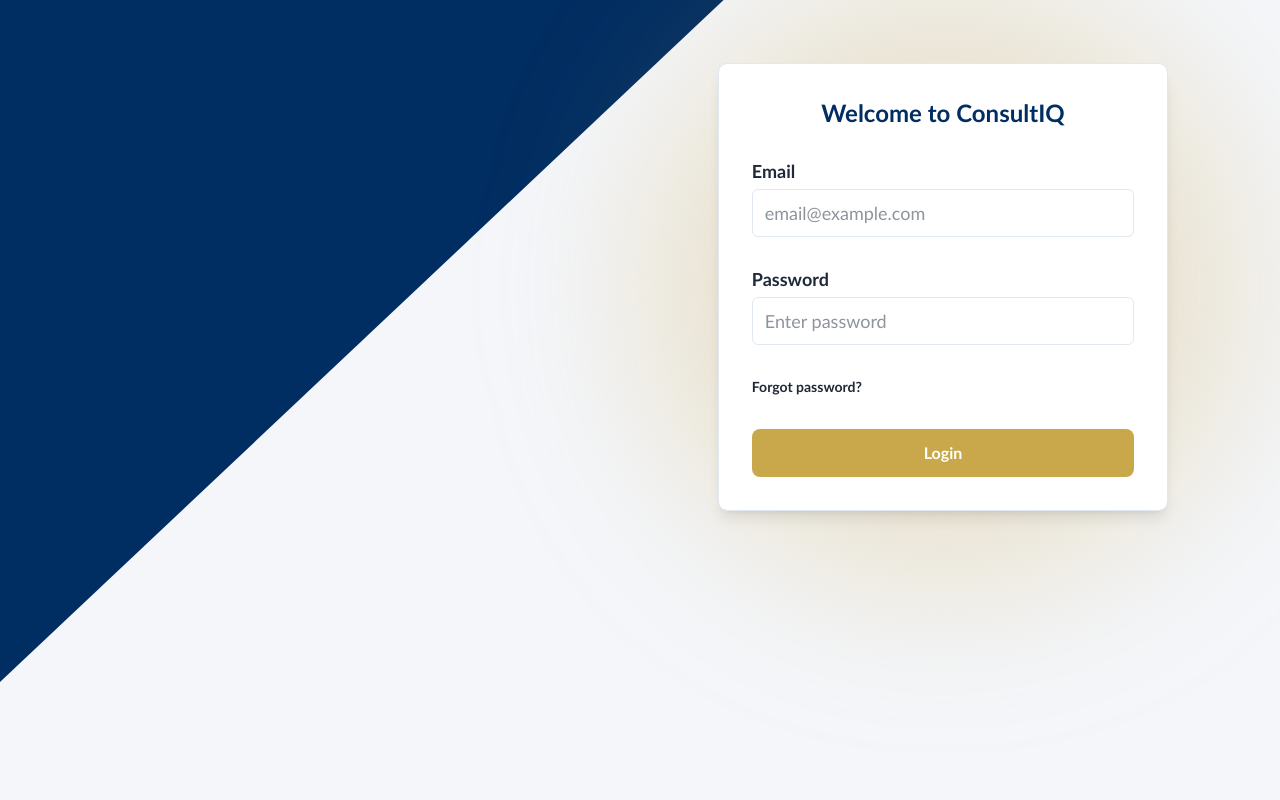
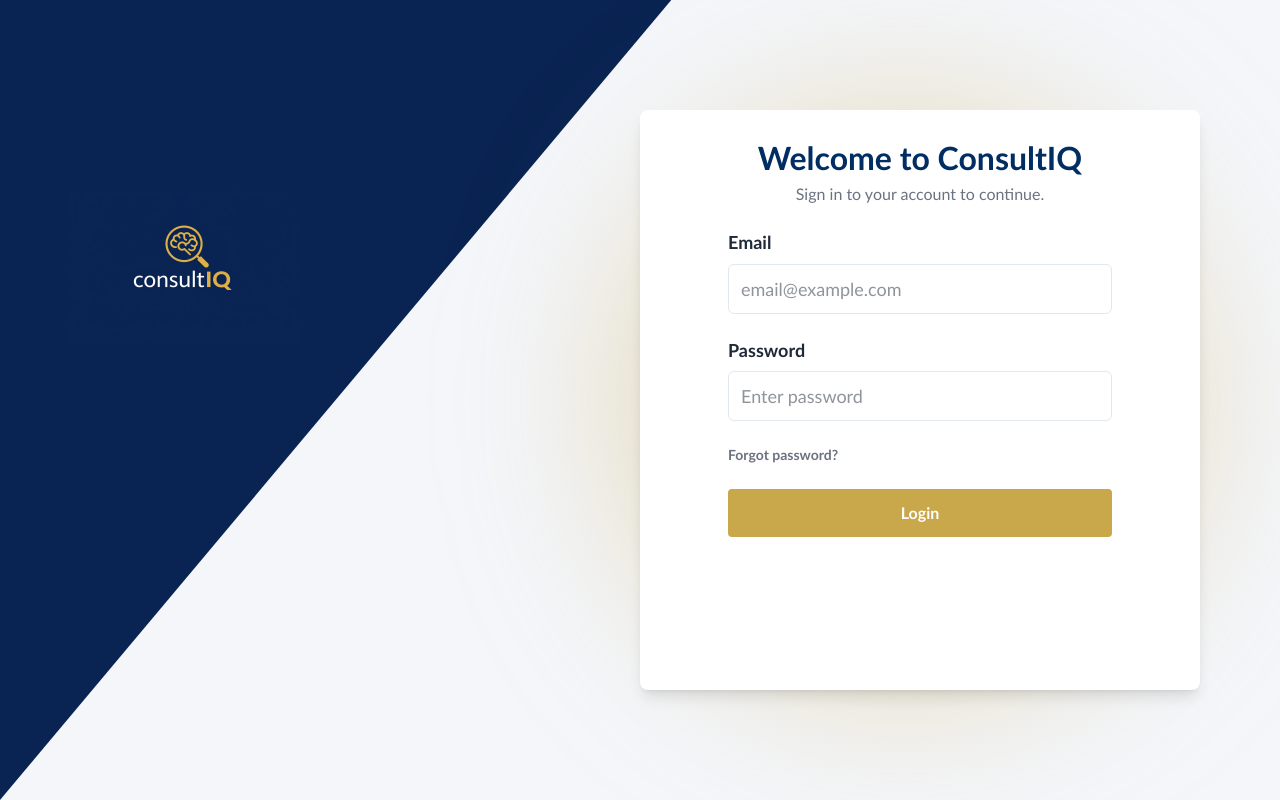
Before and after one commit to COS301-SE-2026/ConsultIQ, a React (Vite) app in the folder frontend/: page /login in a window 1280 px wide. Built offline with nearby package versions, Linux system fonts and the light colour scheme; no server answers.

Commit message:
changed layout so it's centred and is consistent with set password page

```diff
--- a/frontend/src/features/authentication/components/login-card.tsx
+++ b/frontend/src/features/authentication/components/login-card.tsx
@@ -16,24 +16,18 @@ function validate(email: string, password: string): string | null {
 }
 
 // ---------------------------------------------------------------------------
-// Friendly error messages for known HTTP status codes
+// Friendly error messages
 // ---------------------------------------------------------------------------
 function friendlyError(err: unknown): string {
   if (err instanceof ApiError) {
     switch (err.status) {
-      case 401:
-        return 'Incorrect email or password.';
-      case 403:
-        return 'Your account is not yet activated. Check your inbox.';
-      case 429:
-        return 'Too many login attempts. Please wait a minute and try again.';
-      case 500:
-        return 'Something went wrong on our end. Please try again shortly.';
-      default:
-        return err.message;
+      case 401: return 'Incorrect email or password.';
+      case 403: return 'Your account is not yet activated. Check your inbox.';
+      case 429: return 'Too many login attempts. Please wait a minute and try again.';
+      case 500: return 'Something went wrong on our end. Please try again shortly.';
+      default:  return err.message;
     }
   }
-  // Network failure / fetch threw
   return 'Unable to reach the server. Check your connection.';
 }
 
@@ -44,22 +38,25 @@ export const LoginCard: React.FC = () => {
   const { login } = useAuth();
   const navigate = useNavigate();
 
-  const [email, setEmail] = useState('');
+  const [email, setEmail]       = useState('');
   const [password, setPassword] = useState('');
-  const [loading, setLoading] = useState(false);
+  const [loading, setLoading]   = useState(false);
+  const [errors, setErrors]     = useState<{ email?: string; password?: string }>({});
 
   const handleSubmit = async () => {
-    // Client-side validation before hitting the API
-    const validationError = validate(email, password);
-    if (validationError) {
-      toast.error(validationError);
-      return;
-    }
+    // Client-side validation
+    const newErrors: { email?: string; password?: string } = {};
+    if (!email)   newErrors.email    = 'Email is required.';
+    else if (!/^[\w.-]+@([a-zA-Z0-9-]+\.)+[a-zA-Z]{2,}$/.test(email))
+                  newErrors.email    = 'Invalid email format.';
+    if (!password) newErrors.password = 'Password is required.';
+
+    setErrors(newErrors);
+    if (Object.keys(newErrors).length > 0) return;
 
     setLoading(true);
     try {
       const targetRoute = await login({ email, password });
-
       toast.success('Login successful');
       navigate(targetRoute || '/dashboard');
     } catch (err) {
@@ -69,34 +66,44 @@ export const LoginCard: React.FC = () => {
     }
   };
 
-  // Allow submitting with the Enter key from either field
   const handleKeyDown = (e: React.KeyboardEvent) => {
     if (e.key === 'Enter') void handleSubmit();
   };
 
   return (
-    <div className="relative" style={{ overflow: 'visible' }}>
-      {/* Gold ambient glow */}
-      <div
-        className="absolute pointer-events-none bg-[#C9A84C]/25 blur-[80px] rounded-full"
-        style={{ inset: '-80px' }}
-      />
-
-      {/* Card */}
-      <div
-        className="relative w-[448px] bg-white rounded-lg shadow-lg outline outline-[0.80px] outline-offset-[-0.80px] outline-[#E2E8F0] flex flex-col items-stretch gap-8"
-        style={{ padding: '32.8px' }}
+    <form
+      onSubmit={(e) => { e.preventDefault(); void handleSubmit(); }}
+      className="flex flex-col w-[560px] min-h-[580px] bg-white rounded-lg shadow-[0_10px_15px_-3px_rgba(0,0,0,0.1),0_4px_6px_-4px_rgba(0,0,0,0.1)] items-center gap-6 pt-12 pb-10"
     >
-        {/* Title */}
-        <div className="text-center text-[#002D62] text-2xl font-bold font-['Calibri'] leading-8">
-          Welcome to ConsultIQ
+      {/* Logo   */}
+      <div className="flex justify-center mb-8">
+        <div className="w-[115px]" />
       </div>
 
+      {/* Header */}
+      <div className="mb-8 w-full text-center">
+        <h1
+          className="font-bold mb-3"
+          style={{ color: "var(--color-primary)" }}
+        >
+          Welcome to ConsultIQ
+        </h1>
+        <p
+          className="text-base"
+          style={{ color: "var(--color-text-secondary)" }}
+        >
+          Sign in to your account to continue.
+        </p>
+      </div>
+
+      {/* Form Fields */}
+      <div className="flex flex-col gap-6">
         {/* Email */}
         <div className="flex flex-col gap-2">
           <label
             htmlFor="email"
-            className="text-[#6B7280] text-sm font-bold font-['Calibri'] leading-5"
+            className="text-sm font-bold"
+            style={{ color: "var(--color-text-primary)" }}
           >
             Email
           </label>
@@ -108,15 +115,21 @@ export const LoginCard: React.FC = () => {
             onChange={(e) => setEmail(e.target.value)}
             onKeyDown={handleKeyDown}
             disabled={loading}
-            className="h-12 px-4 bg-white rounded-sm outline outline-[0.80px] outline-[#E2E8F0] text-[#6B7280] text-base font-['Calibri'] focus:outline-[#C9A84C] focus:outline-2 w-full disabled:opacity-50"
+            className={`mx-auto w-96 max-w-[520px] h-[50px] px-4 rounded border text-base outline-none transition focus:ring-2 focus:ring-blue-100 disabled:opacity-50 ${
+              errors.email ? "border-red-500" : "border-[#E2E8F0]"
+            }`}
           />
+          {errors.email && (
+            <p className="text-red-500 text-sm">{errors.email}</p>
+          )}
         </div>
 
         {/* Password */}
         <div className="flex flex-col gap-2">
           <label
             htmlFor="password"
-            className="text-[#6B7280] text-sm font-bold font-['Calibri'] leading-5"
+            className="text-sm font-bold"
+            style={{ color: "var(--color-text-primary)" }}
           >
             Password
           </label>
@@ -128,49 +141,44 @@ export const LoginCard: React.FC = () => {
             onChange={(e) => setPassword(e.target.value)}
             onKeyDown={handleKeyDown}
             disabled={loading}
-            className="h-12 px-4 bg-white rounded-sm outline outline-[0.80px] outline-[#E2E8F0] text-[#6B7280] text-base font-['Calibri'] focus:outline-[#C9A84C] focus:outline-2 w-full disabled:opacity-50"
+            className={`mx-auto w-96 max-w-[520px] h-[50px] px-4 rounded border text-base outline-none transition focus:ring-2 focus:ring-blue-100 disabled:opacity-50 ${
+              errors.password ? "border-red-500" : "border-[#E2E8F0]"
+            }`}
           />
+          {errors.password && (
+            <p className="text-red-500 text-sm">{errors.password}</p>
+          )}
         </div>
 
-        {/* Forgot Password */}
-        <div className="flex flex-col gap-2">
+        {/* Forgot password link */}
+        <div className="w-96 max-w-[520px] flex justify-start mt-1">
           <Link
             to="/forgot-password"
-            className="text-[#6B7280] text-sm font-bold font-['Calibri'] leading-5 hover:underline"
+            className="text-sm font-semibold hover:underline"
+            style={{ color: "var(--color-text-secondary)" }}
           >
             Forgot password?
           </Link>
         </div>
+      </div>
 
-        {/* Login Button */}
+      {/* Submit Button */}
       <button
-          type="button"
-          onClick={() => void handleSubmit()}
+        type="submit"
         disabled={loading}
-          className="w-full h-12 bg-[#C9A84C] hover:bg-[#b8963e] active:scale-[0.98] rounded-md text-white text-base font-bold font-['Calibri'] leading-6 transition-colors disabled:opacity-60 disabled:cursor-not-allowed disabled:active:scale-100 flex items-center justify-center gap-2"
+        className="mx-auto w-96 max-w-[520px] h-[48px] mt-10 rounded text-white font-bold text-base transition hover:brightness-110 active:scale-[0.99] disabled:opacity-60 disabled:cursor-not-allowed flex items-center justify-center gap-2"
+        style={{ backgroundColor: "var(--color-accent)" }}
       >
         {loading ? (
           <>
-              {/* Inline spinner — no extra dependency needed */}
             <svg
               className="animate-spin h-4 w-4 text-white"
               xmlns="http://www.w3.org/2000/svg"
               fill="none"
               viewBox="0 0 24 24"
             >
-                <circle
-                  className="opacity-25"
-                  cx="12"
-                  cy="12"
-                  r="10"
-                  stroke="currentColor"
-                  strokeWidth="4"
-                />
-                <path
-                  className="opacity-75"
-                  fill="currentColor"
-                  d="M4 12a8 8 0 018-8v8z"
-                />
+              <circle className="opacity-25" cx="12" cy="12" r="10" stroke="currentColor" strokeWidth="4" />
+              <path className="opacity-75" fill="currentColor" d="M4 12a8 8 0 018-8v8z" />
             </svg>
             Signing in…
           </>
@@ -178,7 +186,6 @@ export const LoginCard: React.FC = () => {
           'Login'
         )}
       </button>
-      </div>
-    </div>
+    </form>
   );
 };
--- a/frontend/src/features/authentication/pages/login-page.tsx
+++ b/frontend/src/features/authentication/pages/login-page.tsx
@@ -1,18 +1,50 @@
-import React from 'react';
-import { NavyBackground } from '../components/Navybackground';
+import consultIqLogo from "../../../assets/logos/ConsultIQ Logo Dark.png";
 import { LoginCard } from '../components/login-card';
 
-export const LoginForm: React.FC = () => {
+function LoginPage() {
   return (
-    <div className="w-[1167px] h-[682px] relative bg-[#F4F6FA]">
+    <div className="relative min-h-screen bg-[#F4F6FA]">
+      {/* Navy Polygon */}
+      <div
+        className="absolute origin-bottom-left bg-[#092352] left-0 bottom-0 h-screen w-[calc(100vh*1.38)] -rotate-[50deg]"
+      />
 
-      <NavyBackground />
+      {/* Logo */}
+      <div className="absolute left-[70px] top-1/3 -translate-y-1/2 z-10">
+        <div className="bg-[#0B255C]/30 px-10 py-8 rounded-2xl backdrop-blur-sm">
+          <img
+            src={consultIqLogo}
+            alt="ConsultIQ Logo"
+            className="w-[228px] h-[152px] object-contain"
+          />
+        </div>
+      </div>
 
+      {/* Gold Glow */}
+      <div
+        className="
+          absolute
+          left-[53%]
+          top-1/2
+          -translate-x-[10%]
+          -translate-y-1/2
+          w-[565px]
+          h-[575px]
+          rounded-full
+          blur-[90px]
+          pointer-events-none
+        "
+        style={{
+          backgroundColor: "rgba(201, 168, 76, 0.38)",
+        }}
+      />
 
-      <div className="absolute" style={{ top: '64px', right: '0px' }}>
+      {/* Form Container */}
+      <div className="absolute left-[50%] top-1/2 -translate-y-1/2 z-10">
         <LoginCard />
       </div>
-
     </div>
   );
-};
+}
+
+export default LoginPage;
--- a/frontend/src/routes/app-routes.tsx
+++ b/frontend/src/routes/app-routes.tsx
@@ -2,7 +2,7 @@ import { BrowserRouter, Route, Routes, Navigate } from "react-router-dom";
 
 // Auth Pages (Public)
 import RegisterUserPage from "../features/authentication/pages/register-user-page";
-import { LoginForm } from "../features/authentication/pages/login-page";
+import  LoginForm  from "../features/authentication/pages/login-page";
 import SetPasswordPage from "../features/authentication/pages/set-password-page";
 import PopiaConsentPage from "../features/authentication/pages/popia-consent-page";
 
```
Lines whose indentation alone changed are shown as unchanged.
